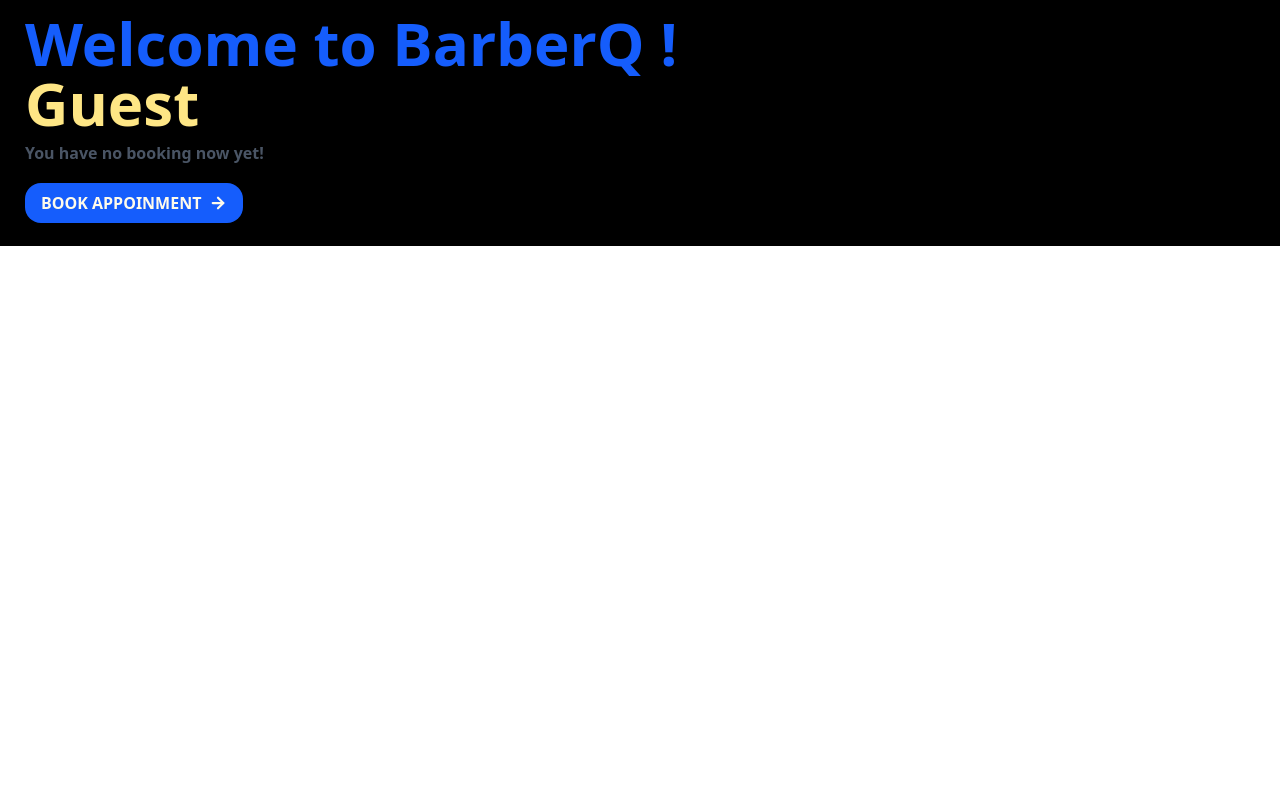
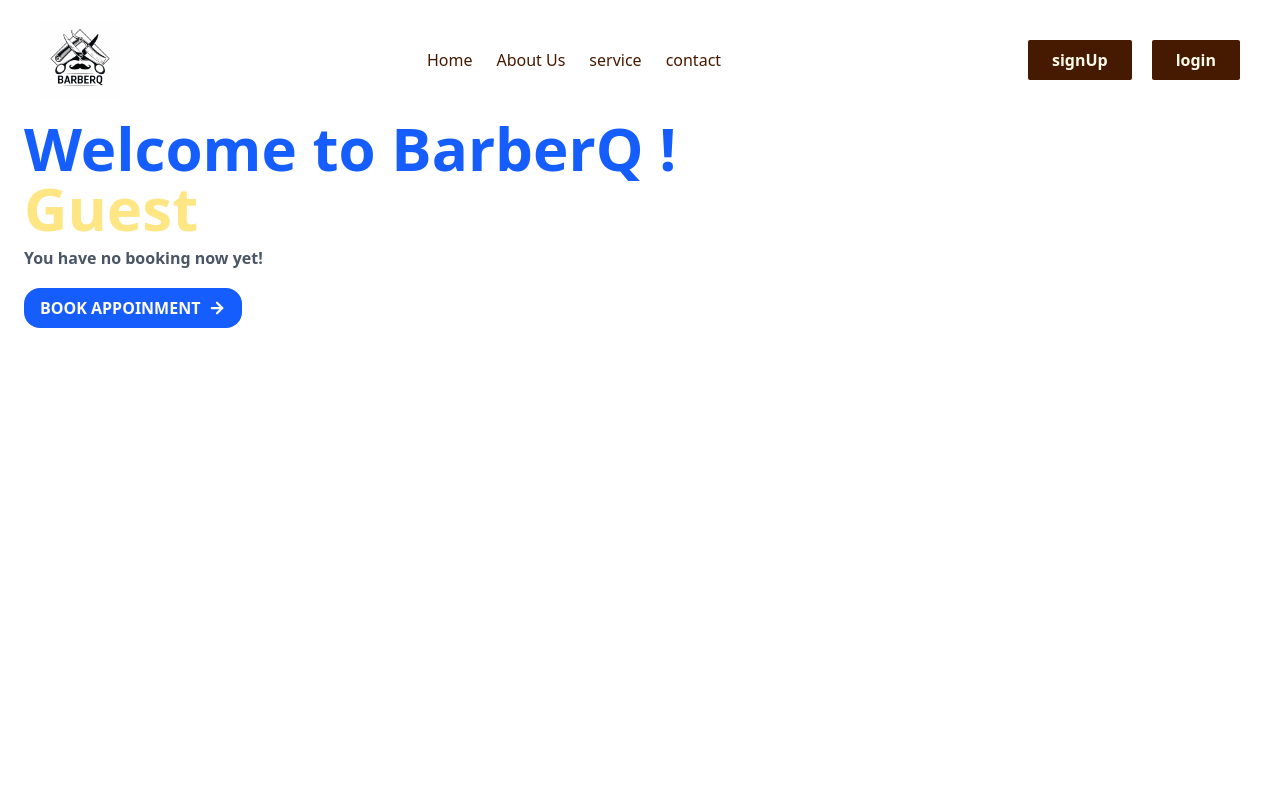
Before and after one commit to Abhijithmt/barber-booking, a React (Vite) app in the folder barber-booking/: page /dashboard in a window 1280 px wide. Shown: the top 800 px of the page. Built offline with nearby package versions, Linux system fonts and the light colour scheme.

Commit message:
dashboard changes

```diff
--- a/barber-booking/src/App.jsx
+++ b/barber-booking/src/App.jsx
@@ -12,8 +12,7 @@
 
 
   //checking with the pathlaction by includes
-   const removeheaderfooter=location.pathname === "/login" || location.pathname ==="/register" ||location.pathname==='/booking-page'  || location.pathname ==='/forget-password' ||
-   location.pathname ==='/dashboard'
+   const removeheaderfooter=location.pathname === "/login" || location.pathname ==="/register" ||location.pathname==='/booking-page'  || location.pathname ==='/forget-password'
 
 
 
--- a/barber-booking/src/pages/dashboard.jsx
+++ b/barber-booking/src/pages/dashboard.jsx
@@ -21,7 +21,7 @@
 
     return(
         <div className=" min-h-screen ">
-            <div className="border px-6 py-3 bg-black">
+            <div className=" px-6 py-3 ">
         <div >
             <h1 className="text-6xl text-blue-600 font-bold">Welcome to BarberQ  !<span className="text-amber-200
              gap-4 flex">{username}</span></h1>
--- a/barber-booking/src/pages/landingpage.jsx
+++ b/barber-booking/src/pages/landingpage.jsx
@@ -37,7 +37,7 @@
                     <img  className ="w-full h-auto max-w-2xl p-5"src={image} alt="" />
                 </div>
         </section>
-        <section id='about' className='py-1.5 px-5 h-auto'>
+        <section id='about' className='py-1.5 px-5 min-h-screen scroll-mt-20'>
             <div className='flex justify-center text-5xl font-mono text-amber-900'>
                 <h1>About Us</h1>
             </div>
```
